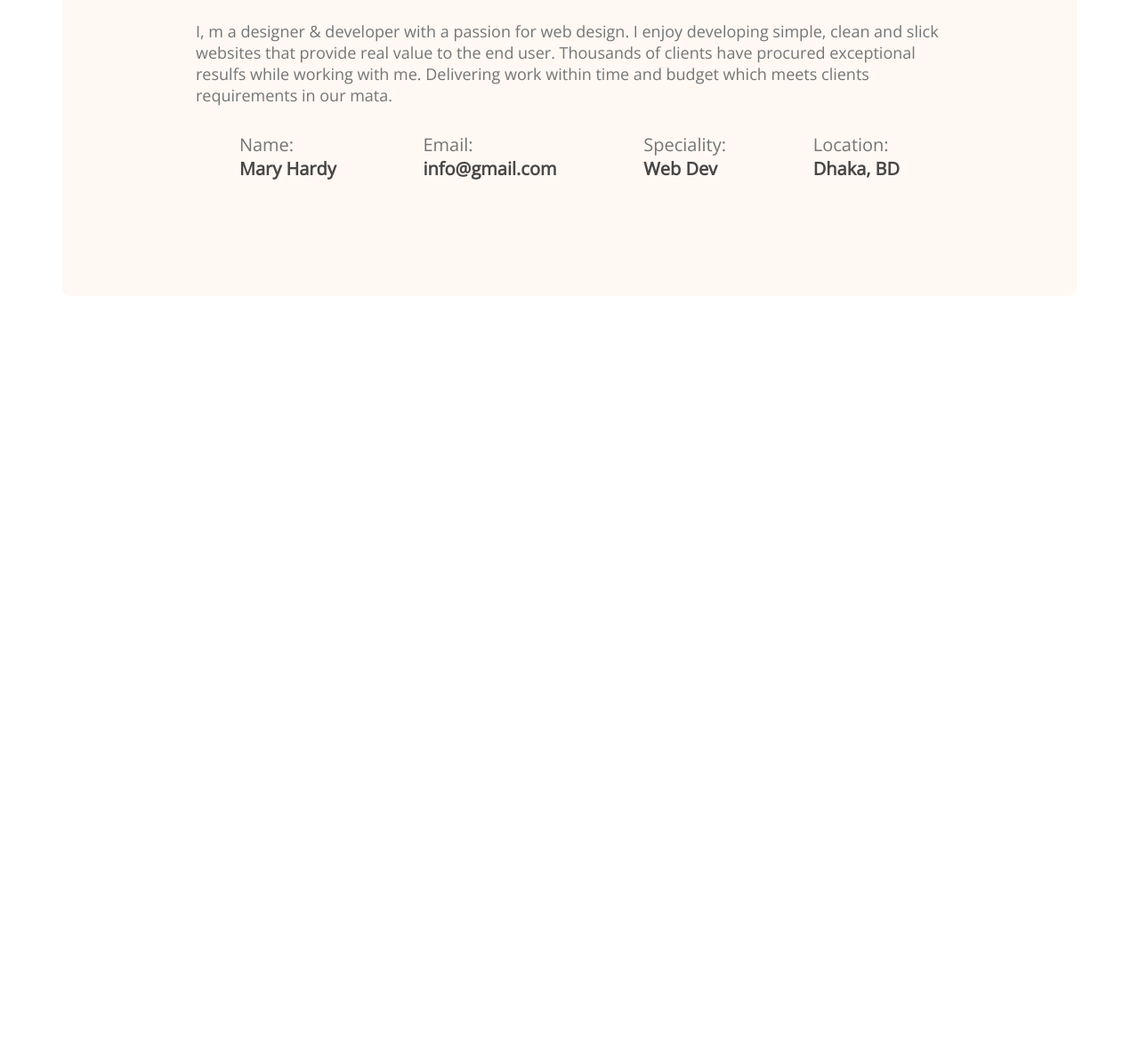
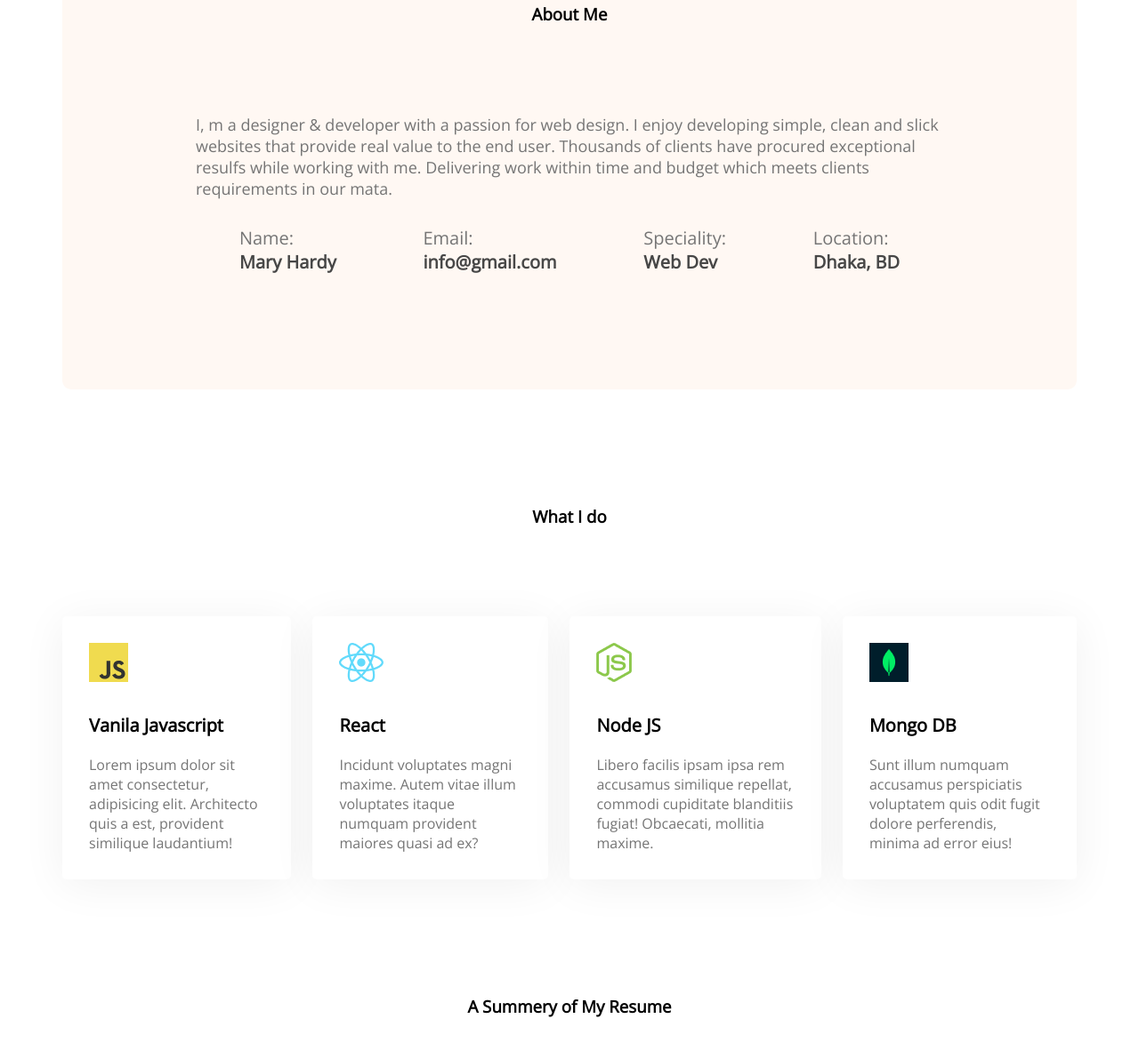
Before and after one commit to mehjabinhasanmoni/developer-portfolio, a plain HTML site: page index.html in a window 1280 px wide. Shown: the part 1132-2314 px from the top of the page at 89% size. Before the commit the page ends 1465 px from the top, so only its background shows below. Drawn offline with nearby package versions, Linux system fonts and the light colour scheme.

Commit message:
complete what i do section

```diff
--- a/index.html
+++ b/index.html
@@ -58,6 +58,43 @@
                 </div>
             </div>
         </section>
+        <!-- What i do section -->
+        <section class="what-i-do">
+            <h3 class="section-title">What I do </h3>
+
+            <div class="skills-container">
+                <div class="skill">
+                    <img src="images/icons/js.png" alt="">
+                    <p class="skill-title">Vanila Javascript</p>
+                    <p class="skill-description">Lorem ipsum dolor sit amet consectetur, adipisicing elit. Architecto quis a est, provident similique laudantium!</p>
+                </div>
+                <div class="skill">
+                    <img src="images/icons/react.png" alt="">
+                    <p class="skill-title">React</p>
+                    <p class="skill-description">Incidunt voluptates magni maxime. Autem vitae illum voluptates itaque numquam provident maiores quasi ad ex?</p>
+                </div>
+                <div class="skill">
+                    <img src="images/icons/nodejs.png" alt="">
+                    <p class="skill-title">Node JS</p>
+                    <p class="skill-description">Libero facilis ipsam ipsa rem accusamus similique repellat, commodi cupiditate blanditiis fugiat! Obcaecati, mollitia maxime.</p>
+                </div>
+                <div class="skill">
+                    <img src="images/icons/mongo.png" alt="">
+                    <p class="skill-title">Mongo DB</p>
+                    <p class="skill-description">Sunt illum numquam accusamus perspiciatis voluptatem quis odit fugit dolore perferendis, minima ad error eius!</p>
+                </div>
+            </div>
+
+        </section>
+
+        <!-- Resume Section -->
+            <section class="resume">
+                <h3 class="section-title"> A Summery of My Resume</h3>
+                <div class="resume-content">
+                    <div></div>
+                </div>
+            </section>
+
     </main>
 </body>
 </html>
--- a/styles/portfolio.css
+++ b/styles/portfolio.css
@@ -24,6 +24,10 @@
     background-image: url('../images/header_bg.png'),url('../images/developer.png');
     background-repeat: no-repeat;
     background-position: bottom right,left;
+}
+section{
+    margin-top:130px;
+
 }
 /* Header & Navigation Style */
 nav{
@@ -79,7 +83,6 @@ main{
 /* about section styles */
 
 .about{
-    margin-top:130px;
     background: #fff8f3;
     border-radius: 10px;
     padding:130px 150px;
@@ -90,8 +93,8 @@ main{
 .section-title{
     text-align: center;
     font-weight: 700;
-    margin-bottom: 35px;
-    margin-bottom: 30px;
+    margin-top: 35px;
+    margin-bottom: 100px;
 }
 .section-description{
     color:#757575;
@@ -115,3 +118,34 @@ main{
     font-size: 20px;
     color:#474747;
 }
+
+/* What i do section styles */
+
+
+
+.skills-container{
+    display: flex;
+    gap:24px;
+
+}
+
+.skill{
+    background: #fff;
+    box-shadow: 0px 6px 50px rgba(0,0,0,0.06);
+    border-radius: 5px;
+    padding:30px;
+}
+
+.skill-title{
+    font-weight:700;
+    font-size: 20px;
+    margin-top:30px;
+    margin-bottom: 20px;
+}
+
+.skill-description{
+    color:#757575;
+
+}
+
+/* Resume Styles */
```
